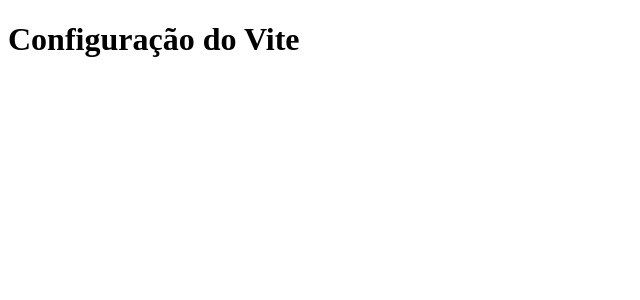
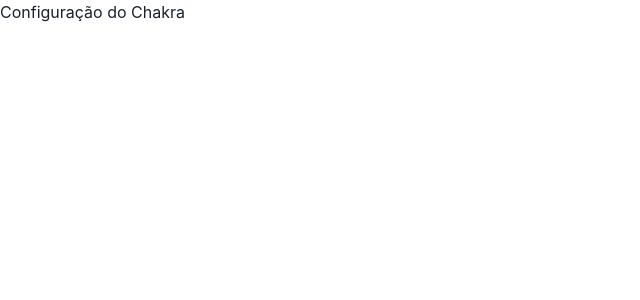
Before and after one commit to LucasSBarros/PITANG-Vaccine-Scheduler-Frontend, a React (Vite) app: page / in a window 1280 px wide. Shown: the top 300 px of the page, without its empty margins (0-640 px from the left). Built offline with nearby package versions, Linux system fonts and the light colour scheme.

Commit message:
chore: configuração do chakra para o vite

```diff
--- a/package.json
+++ b/package.json
@@ -11,6 +11,10 @@
     "preview": "vite preview"
   },
   "dependencies": {
+    "@chakra-ui/react": "^2.8.2",
+    "@emotion/react": "^11.11.4",
+    "@emotion/styled": "^11.11.5",
+    "framer-motion": "^11.3.6",
     "react": "^18.3.1",
     "react-dom": "^18.3.1"
   },
--- a/src/App.jsx
+++ b/src/App.jsx
@@ -1,7 +1,7 @@
 export default function App() {
   return (
     <div>
-      <h1>Configuração do Vite</h1>
+      <h1>Configuração do Chakra</h1>
     </div>
   );
 }
```
Also changed, not shown: src/main.jsx (+7 -7 lines), 1 other file (tests, documents, lock files or other folders).
